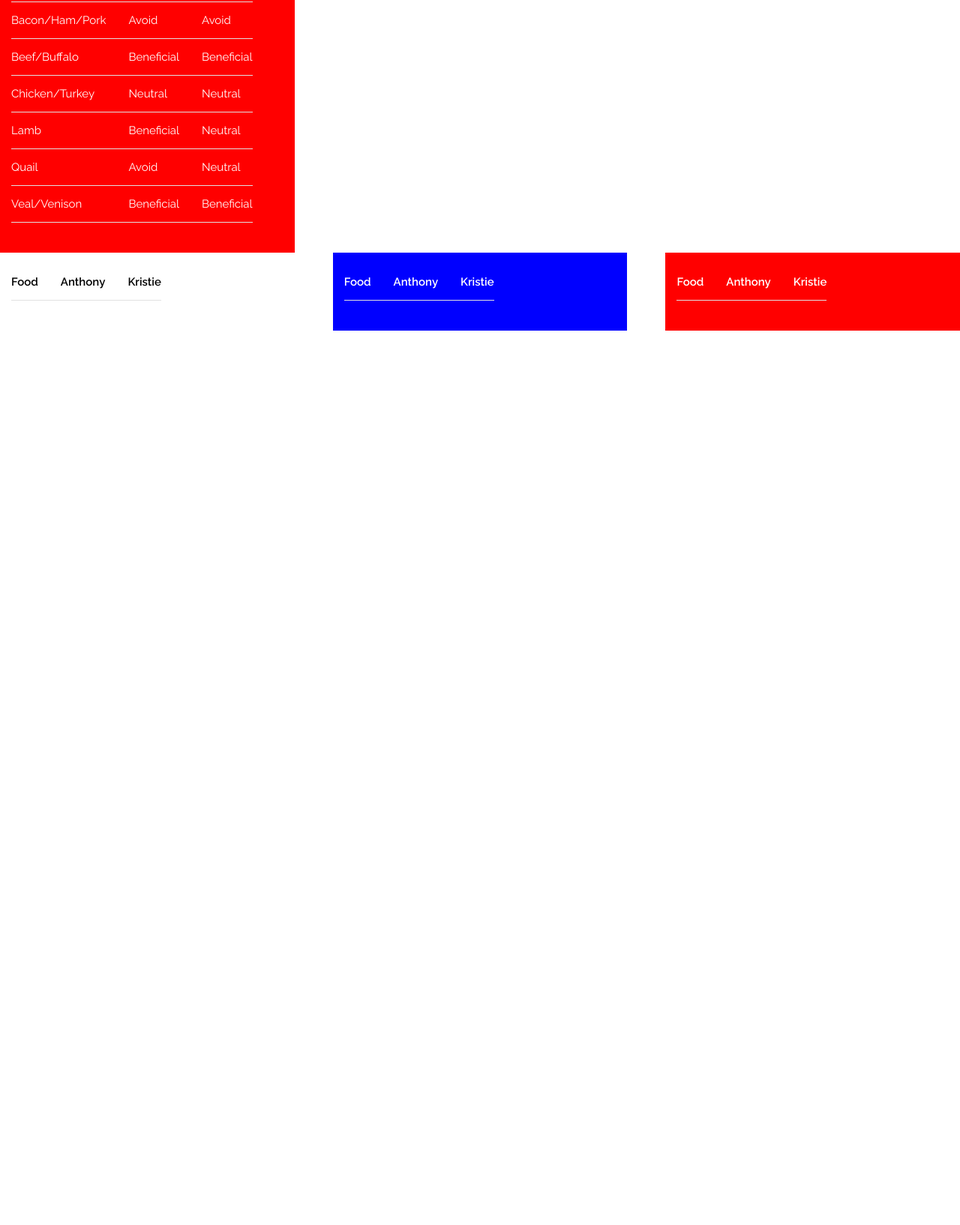
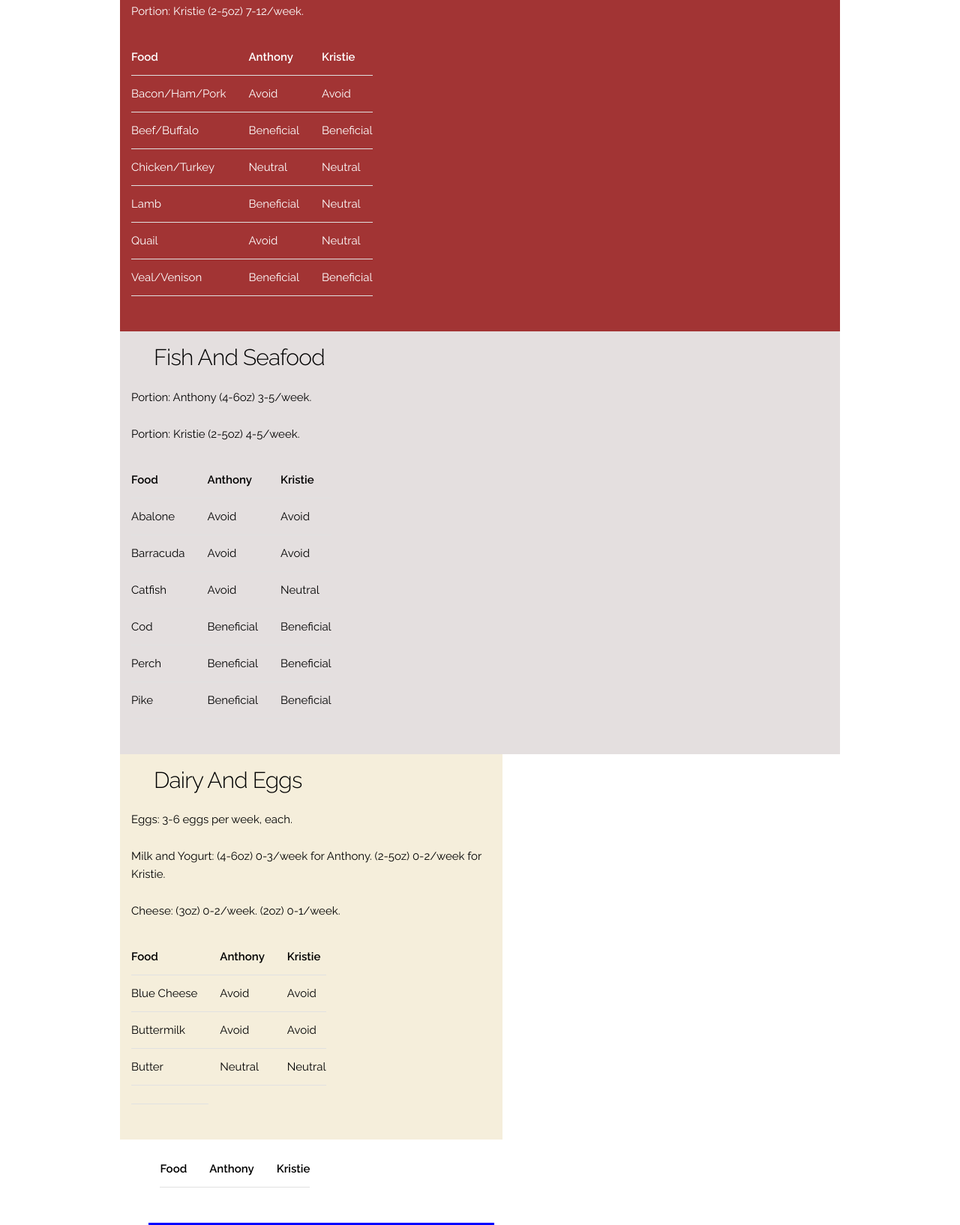
Before and after one commit to KristieWhite/Diet_List, a plain HTML site: page index.html in a window 1280 px wide. Shown: the part 361-1995 px from the top of the page at 75% size. Before the commit the page ends 802 px from the top, so only its background shows below. Drawn offline with Linux system fonts and the light colour scheme.

Commit message:
table data

```diff
--- a/css/main.css
+++ b/css/main.css
@@ -2,38 +2,49 @@
 	text-transform: capitalize;
 	text-shadow: 1px;
 	color: black;
+	padding: 1em;
+}
+.tableWidth {
+	width: 50%;
 }
 #meat {
-	background-color: red;
+	background-color: #a23434;
 	color: white;
 	padding: 1em;
+	/*display: inline-block;*/
 }
 
 #fish {
-	background-color: white;
+	background-color: #e4dfdf;
 	color: black;
 	padding: 1em;
+	/*display: inline-block;*/
 }
 
 #dairy {
-	background-color: blue;
-	color: white;
+	background-color: #f5eedb;
+	color: black;
 	padding: 1em;
+	/*display: inline-block;*/
+	width: 50%;
 }
 
 #beans {
 	background-color: white;
 	color: black;
 	padding: 1em;
+	/*display: inline-block;*/
 }
 
 #nuts {
 	background-color: blue;
 	color: white;
 	padding: 1em;
+	/*display: inline-block;*/
 }
 #grains {
 	background-color: red;
 	color: white;
 	padding: 1em;
+	/*display: inline-block;*/
 }
--- a/css/skeleton.css
+++ b/css/skeleton.css
@@ -333,7 +333,9 @@ td:first-child {
 th:last-child,
 td:last-child {
   padding-right: 0; }
-
+table {
+  display: inline-block;
+}
 
 /* Spacing
 –––––––––––––––––––––––––––––––––––––––––––––––––– */
--- a/index.html
+++ b/index.html
@@ -42,10 +42,12 @@
 
   <hr>
 
-  <div class="row">
-    <div class="one-third column" id="meat">
+<div class="container">
+    <div id="meat">
       <h4><span class="category">MEATS AND POULTRY</span></h4>
-      <table>
+      <p>Portion: Anthony (4-6oz) 6-9/week.</p>
+      <p>Portion: Kristie (2-5oz) 7-12/week.</p>
+      <table class="tableWidth">
         <thead>
           <tr>
             <th>Food</th>
@@ -85,7 +87,85 @@
           </tr>
       </table>
     </div>
-    <div class="one-third column" id="fish">
+    <div id="fish">
+      <h4><span class="category">Fish and Seafood</span></h4>
+      <p>Portion: Anthony (4-6oz) 3-5/week.</p>
+      <p>Portion: Kristie (2-5oz) 4-5/week.</p>
+      <table>
+        <thead>
+          <tr>
+            <th>Food</th>
+            <th>Anthony</th>
+            <th>Kristie</th>
+          </tr>
+        </thead>
+          <tr>
+            <td>Abalone</td>
+            <td>Avoid</td>
+            <td>Avoid</td>
+          </tr>
+          <tr>
+            <td>Barracuda</td>
+            <td>Avoid</td>
+            <td>Avoid</td>
+          </tr>
+          <tr>
+            <td>Catfish</td>
+            <td>Avoid</td>
+            <td>Neutral</td>
+          </tr>
+          <tr>
+            <td>Cod</td>
+            <td>Beneficial</td>
+            <td>Beneficial</td>
+          </tr>
+          <tr>
+            <td>Perch</td>
+            <td>Beneficial</td>
+            <td>Beneficial</td>
+          </tr>
+          <tr>
+            <td>Pike</td>
+            <td>Beneficial</td>
+            <td>Beneficial</td>
+          </tr>
+      </table>
+    </div>
+
+
+  <!-- <div class="row"> -->
+    <div id="dairy">
+      <h4><span class="category">Dairy and Eggs</span></h4>
+      <p>Eggs: 3-6 eggs per week, each.</p>
+      <p>Milk and Yogurt: (4-6oz) 0-3/week for Anthony. (2-5oz) 0-2/week for Kristie.</p>
+      <p>Cheese: (3oz) 0-2/week. (2oz) 0-1/week.</p>
+      <table>
+        <thead>
+          <tr>
+            <th>Food</th>
+            <th>Anthony</th>
+            <th>Kristie</th>
+          </tr>
+        </thead>
+          <tr>
+            <td>Blue Cheese</td>
+            <td>Avoid</td>
+            <td>Avoid</td>
+          </tr>
+            <td>Buttermilk</td>
+            <td>Avoid</td>
+            <td>Avoid</td>
+          <tr>
+            <td>Butter</td>
+            <td>Neutral</td>
+            <td>Neutral</td>
+          </tr>
+          <tr>
+            <td>
+          </tr>
+      </table>
+    </div>
+    <div class="one-half column" id="beans">
       <table>
         <thead>
           <tr>
@@ -99,7 +179,7 @@
           <tr></tr>
       </table>
     </div>
-    <div class="one-third column" id="dairy">
+    <div class="one-half column" id="nuts">
       <table>
         <thead>
           <tr>
@@ -113,10 +193,7 @@
           <tr></tr>
       </table>
     </div>
-  </div>
-
-  <div class="row">
-    <div class="one-third column" id="beans">
+    <div class="one-half column" id="grains">
       <table>
         <thead>
           <tr>
@@ -130,36 +207,8 @@
           <tr></tr>
       </table>
     </div>
-    <div class="one-third column" id="nuts">
-      <table>
-        <thead>
-          <tr>
-            <th>Food</th>
-            <th>Anthony</th>
-            <th>Kristie</th>
-          </tr>
-        </thead>
-          <tr></tr>
-          <tr></tr>
-          <tr></tr>
-      </table>
-    </div>
-    <div class="one-third column" id="grains">
-      <table>
-        <thead>
-          <tr>
-            <th>Food</th>
-            <th>Anthony</th>
-            <th>Kristie</th>
-          </tr>
-        </thead>
-          <tr></tr>
-          <tr></tr>
-          <tr></tr>
-      </table>
-    </div>
-  </div>
-
+  <!-- </div> -->
+</div>
 
 
 
```
